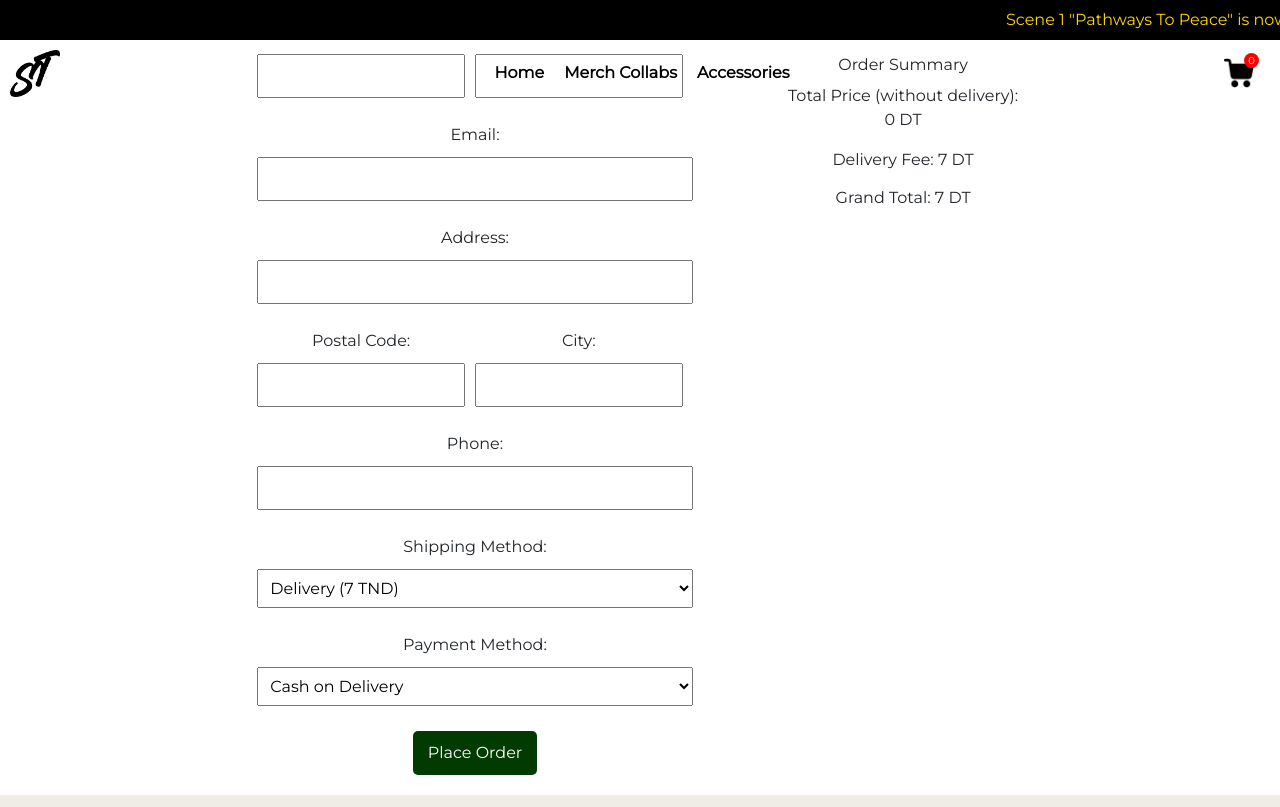
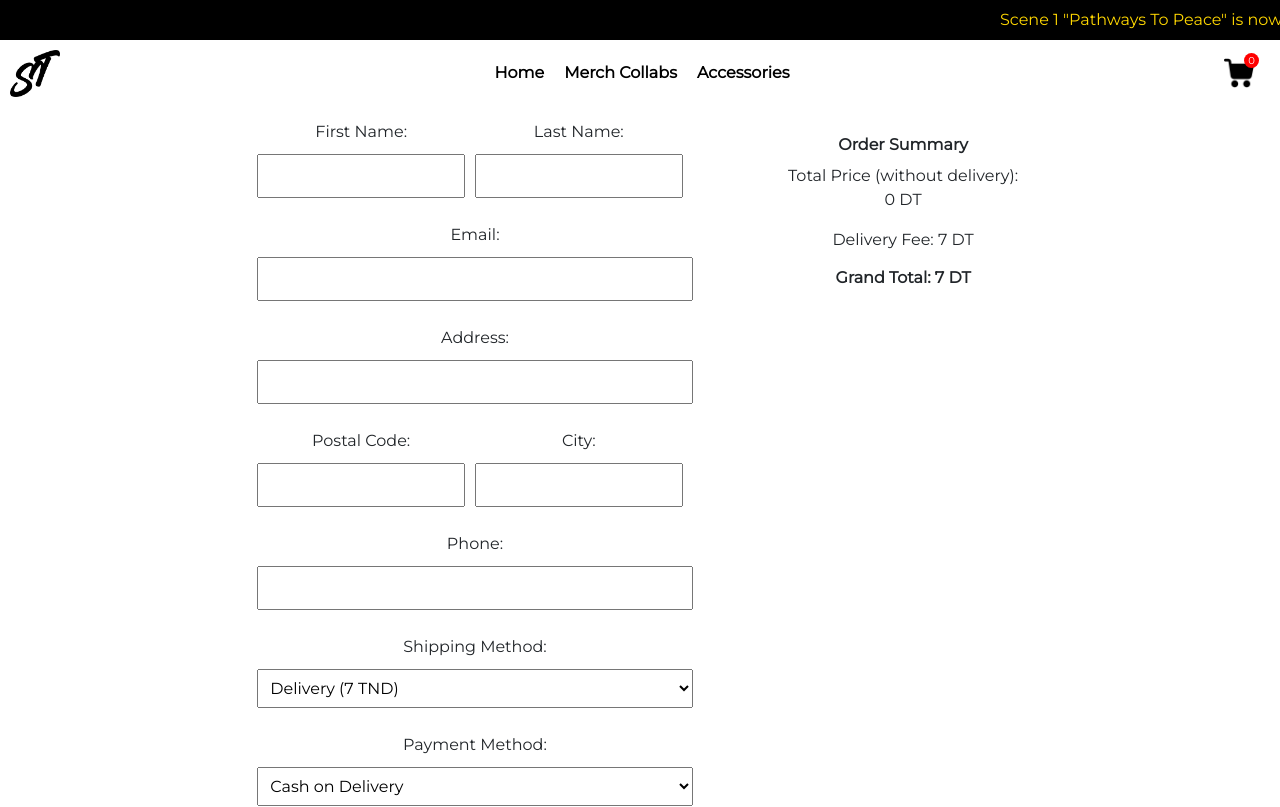
Before and after one commit to BassemBG/tuniscape-website, an Angular app: page /checkout in a window 1280 px wide. Shown: the top 807 px of the page. Built offline with nearby package versions, Linux system fonts and the light colour scheme.

Commit message:
corrected checkout page out of flow

```diff
--- a/src/app/components/checkout/checkout.component.css
+++ b/src/app/components/checkout/checkout.component.css
@@ -8,10 +8,8 @@
     padding: 20px;
   }
 
-  @media(min-width:1000px){
-    .form-container {
-        padding-right: 10%;
-      }
+.form-container {
+  margin-top: 100px;
 }
 
 
@@ -64,9 +62,10 @@
   }
 
   .order-summary {
-    margin-top: 20px;
+    margin-top: 100px;
     padding-top: 15px;
   }
+
 
   .order-items {
     margin-bottom: 15px;
@@ -118,3 +117,16 @@
 .invalid-input {
     border: 1px solid red;
 }
+
+
+@media(min-width:1000px){
+  .form-container {
+      padding-right: 10%;
+    }
+}
+
+@media(max-width:767px){
+  .order-summary {
+    margin-top: 20px;
+  }
+}
--- a/src/app/components/checkout/checkout.component.html
+++ b/src/app/components/checkout/checkout.component.html
@@ -89,7 +89,7 @@
 
 
         <div class="order-summary col-md-4 col-sm-12">
-            <h2>Order Summary</h2>
+            <h2 class="fw-bold">Order Summary</h2>
             <div class="order-items" *ngFor="let item of addedProducts">
               <div class="order-item">
                 <div class="img-container">
@@ -108,7 +108,7 @@
             <div class="order-summary-total">
               <p>Total Price (without delivery): {{ totalWithoutDelivery }} DT</p>
               <p>Delivery Fee: {{ deliveryFee }} DT</p>
-              <h3>Grand Total: {{ grandTotal }} DT</h3>
+              <h3 class="fw-bold">Grand Total: {{ grandTotal }} DT</h3>
             </div>
           </div>
 
```
